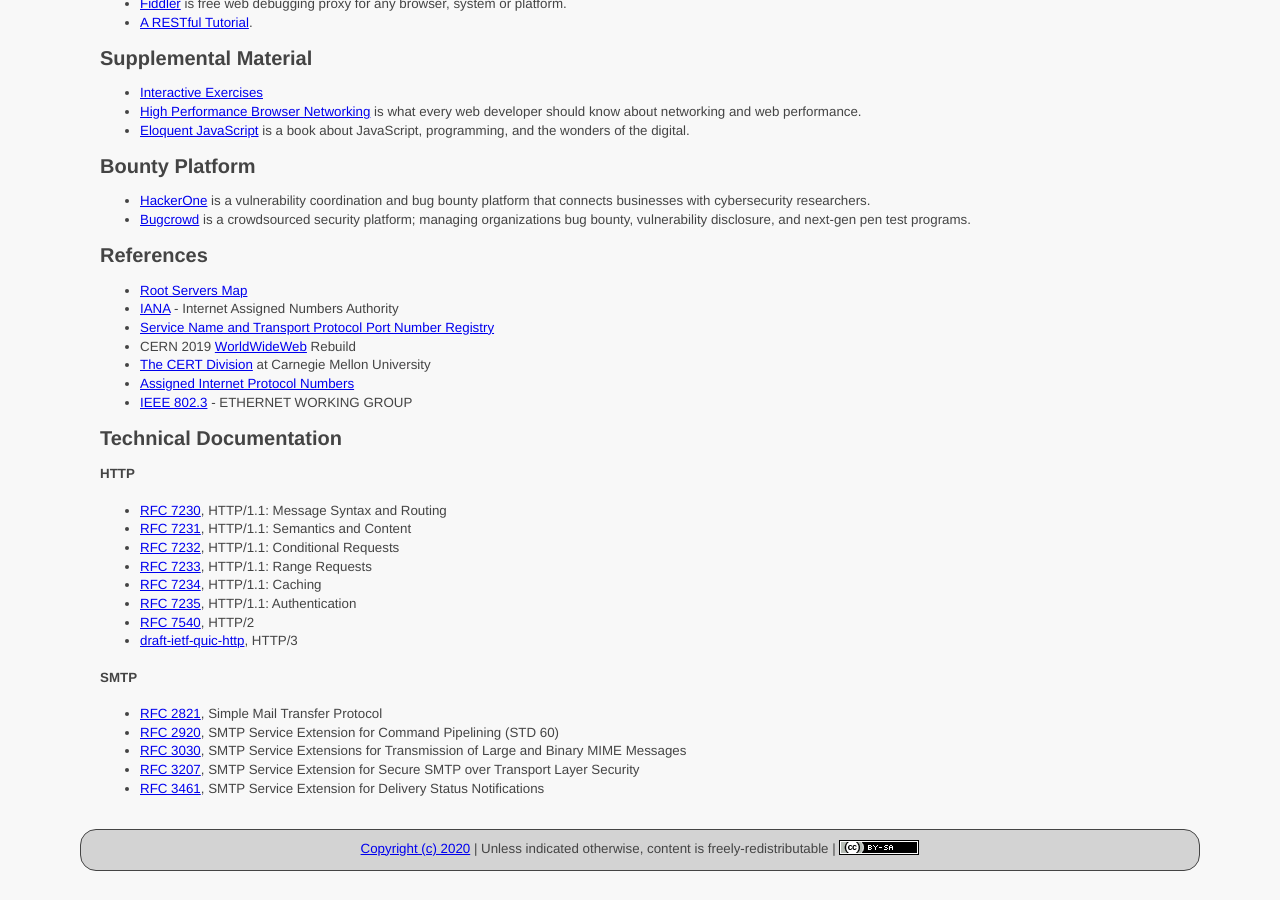
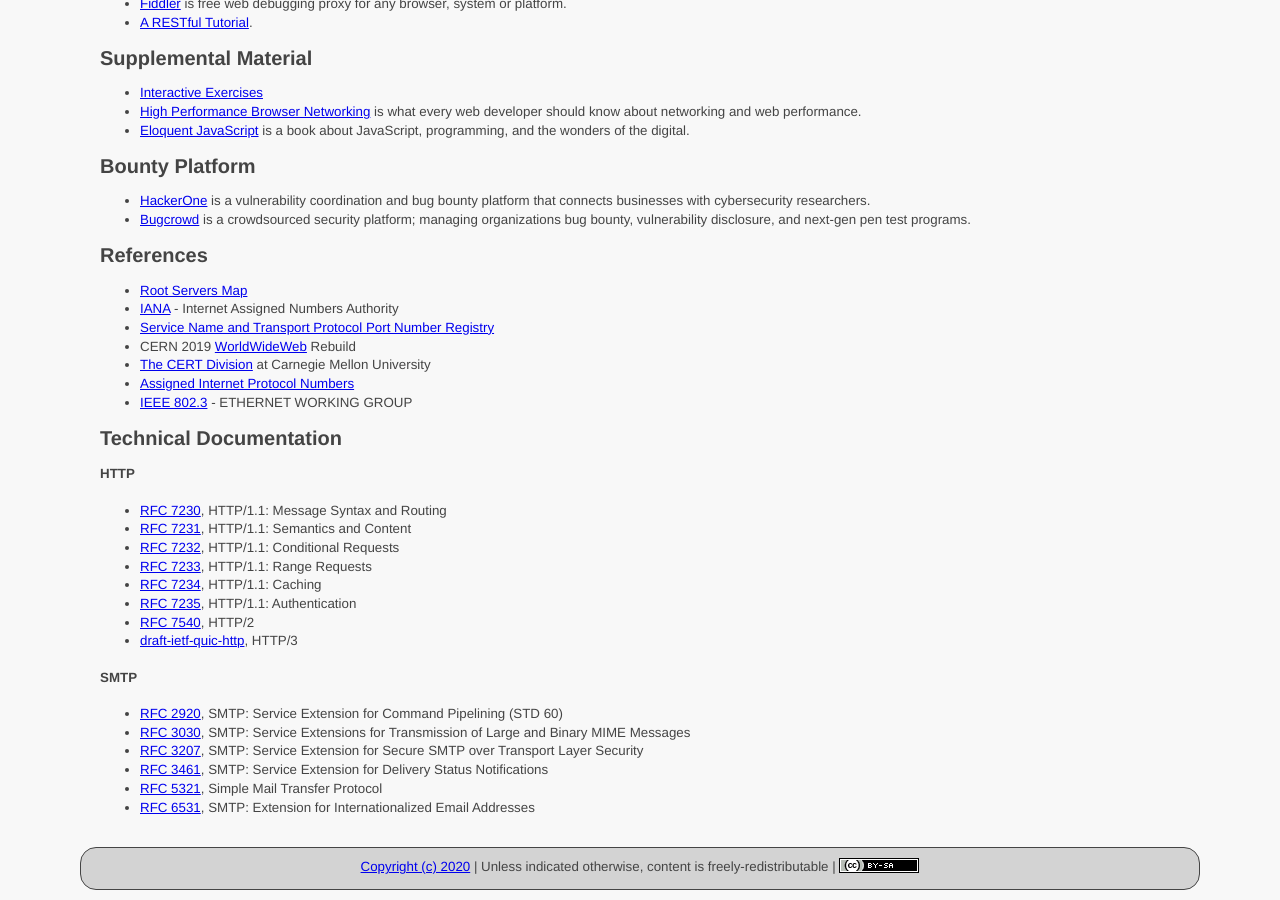
Before and after one commit to ycpcs/cs330-fall2020, a Jekyll site: the page built from resources/index.md, in a window 1280 px wide and 900 px high, scrolled down 876 px. Built offline with Jekyll 4.4.1, drawn with Linux system fonts in a browser that asks for light colours.

Commit message:
updates to resources

```diff
--- a/resources/index.md
+++ b/resources/index.md
@@ -88,8 +88,9 @@ Technical Documentation
   - [draft-ietf-quic-http](https://tools.ietf.org/html/draft-ietf-quic-http-23), HTTP/3
 
 #### SMTP
-  - [RFC 2821](https://tools.ietf.org/html/rfc2821), Simple Mail Transfer Protocol
-  - [RFC 2920](https://tools.ietf.org/html/rfc2920), SMTP Service Extension for Command Pipelining (STD 60)
-  - [RFC 3030](https://tools.ietf.org/html/rfc3030), SMTP Service Extensions for Transmission of Large and Binary MIME Messages
-  - [RFC 3207](https://tools.ietf.org/html/rfc3207), SMTP Service Extension for Secure SMTP over Transport Layer Security
-  - [RFC 3461](https://tools.ietf.org/html/rfc3461), SMTP Service Extension for Delivery Status Notifications
+  - [RFC 2920](https://tools.ietf.org/html/rfc2920), SMTP: Service Extension for Command Pipelining (STD 60)
+  - [RFC 3030](https://tools.ietf.org/html/rfc3030), SMTP: Service Extensions for Transmission of Large and Binary MIME Messages
+  - [RFC 3207](https://tools.ietf.org/html/rfc3207), SMTP: Service Extension for Secure SMTP over Transport Layer Security
+  - [RFC 3461](https://tools.ietf.org/html/rfc3461), SMTP: Service Extension for Delivery Status Notifications
+  - [RFC 5321](https://tools.ietf.org/html/rfc5321), Simple Mail Transfer Protocol
+  - [RFC 6531](https://tools.ietf.org/html/rfc6531), SMTP: Extension for Internationalized Email Addresses
```
